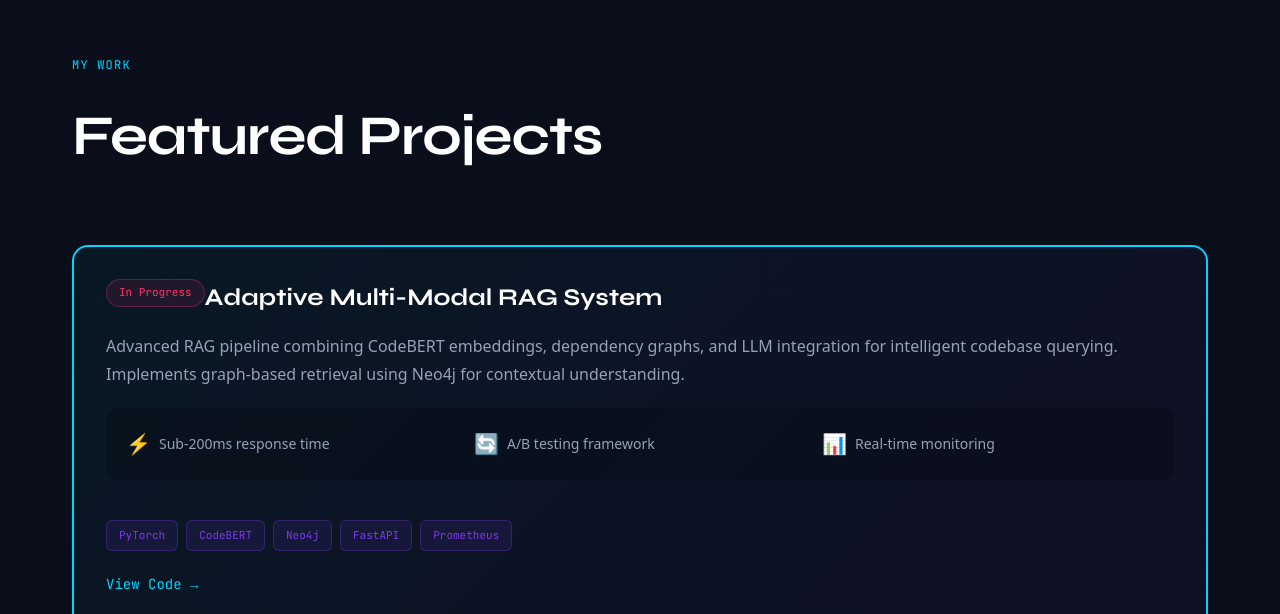
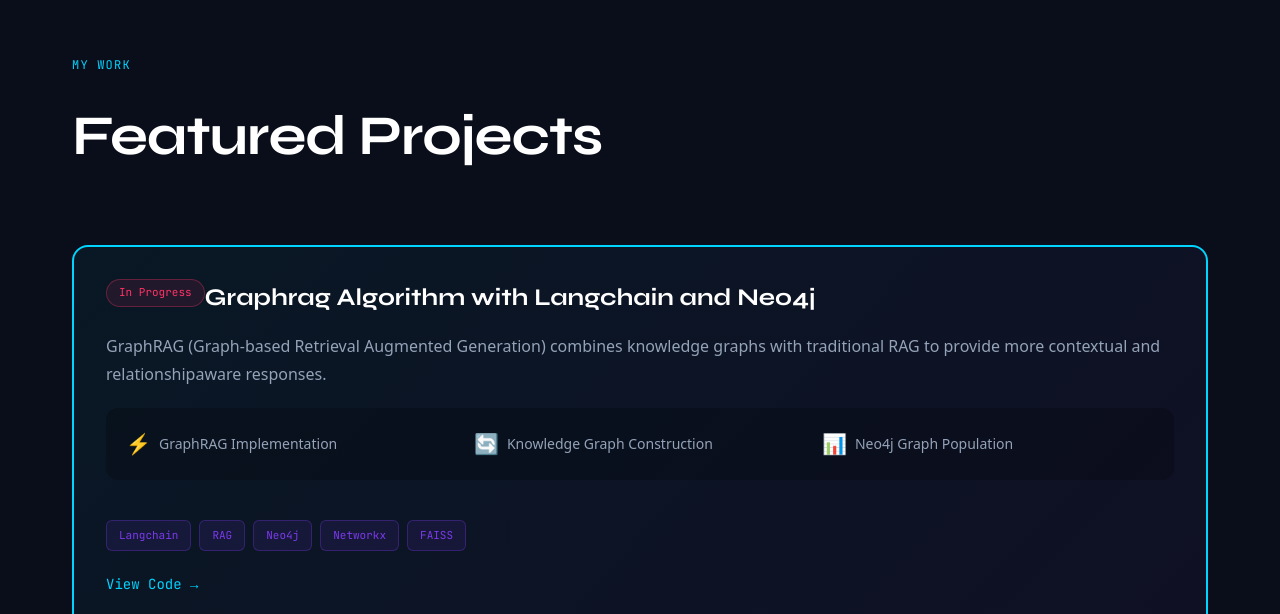
Before and after one commit to Adhithya1209/Adhithya1209.github.io, a plain HTML site: page index.html in a window 1280 px wide. Shown: the part 3305-3919 px from the top of the page. Drawn offline with Linux system fonts and the light colour scheme.

Commit message:
Revise project description and update titles
Updated project details to reflect new algorithm and features.

```diff
--- a/index.html
+++ b/index.html
@@ -88,7 +88,7 @@
                         RAG systems, and MLOps deployment.
                     </p>
                     <p>
-                        Recently completed Master's in Computational Modeling and Simulation from TU Dresden.
+                        Master's in Computational Modeling and Simulation from TU Dresden.
                         I'm passionate about applying cutting-edge machine learning techniques to solve real-world
                         engineering challenges, particularly in business analytics and automated analysis workflows.
                     </p>
@@ -203,33 +203,33 @@
                 <div class="project-card featured">
                     <div class="project-header">
                         <span class="project-status">In Progress</span>
-                        <h3>Adaptive Multi-Modal RAG System</h3>
+                        <h3>Graphrag Algorithm with Langchain and Neo4j</h3>
                     </div>
                     <p class="project-description">
-                        Advanced RAG pipeline combining CodeBERT embeddings, dependency graphs, and LLM integration
-                        for intelligent codebase querying. Implements graph-based retrieval using Neo4j for
-                        contextual understanding.
+                        GraphRAG (Graph-based Retrieval Augmented Generation) combines knowledge
+                        graphs with traditional RAG to provide more contextual and relationshipaware
+                        responses.
                     </p>
                     <div class="project-highlights">
                         <div class="highlight-item">
                             <span class="highlight-icon">⚡</span>
-                            <span>Sub-200ms response time</span>
+                            <span>GraphRAG Implementation</span>
                         </div>
                         <div class="highlight-item">
                             <span class="highlight-icon">🔄</span>
-                            <span>A/B testing framework</span>
+                            <span>Knowledge Graph Construction</span>
                         </div>
                         <div class="highlight-item">
                             <span class="highlight-icon">📊</span>
-                            <span>Real-time monitoring</span>
+                            <span>Neo4j Graph Population</span>
                         </div>
                     </div>
                     <div class="tech-tags">
-                        <span class="tech-tag">PyTorch</span>
-                        <span class="tech-tag">CodeBERT</span>
+                        <span class="tech-tag">Langchain</span>
+                        <span class="tech-tag">RAG</span>
                         <span class="tech-tag">Neo4j</span>
-                        <span class="tech-tag">FastAPI</span>
-                        <span class="tech-tag">Prometheus</span>
+                        <span class="tech-tag">Networkx</span>
+                        <span class="tech-tag">FAISS</span>
                     </div>
                     <div class="project-links">
                         <a href="https://github.com/Adhithya1209" class="project-link" target="_blank">
```
